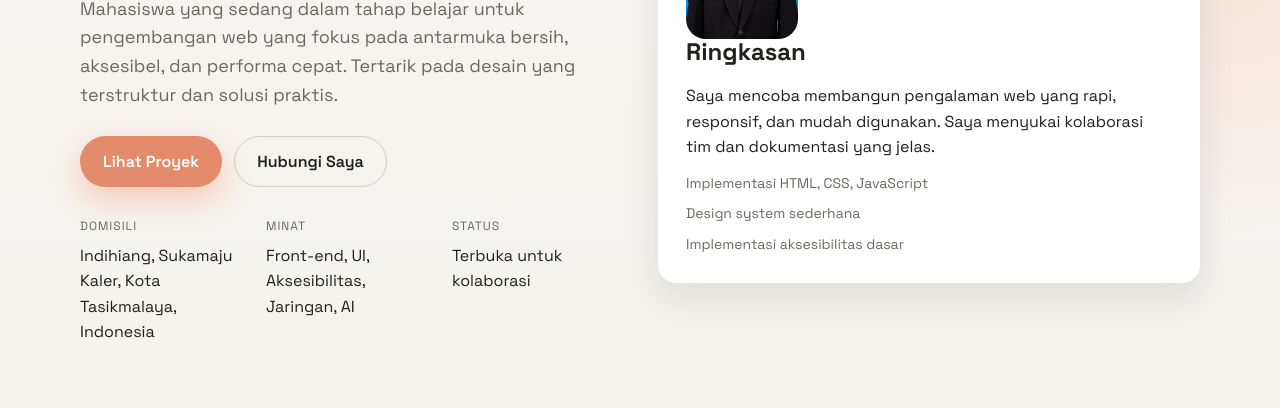
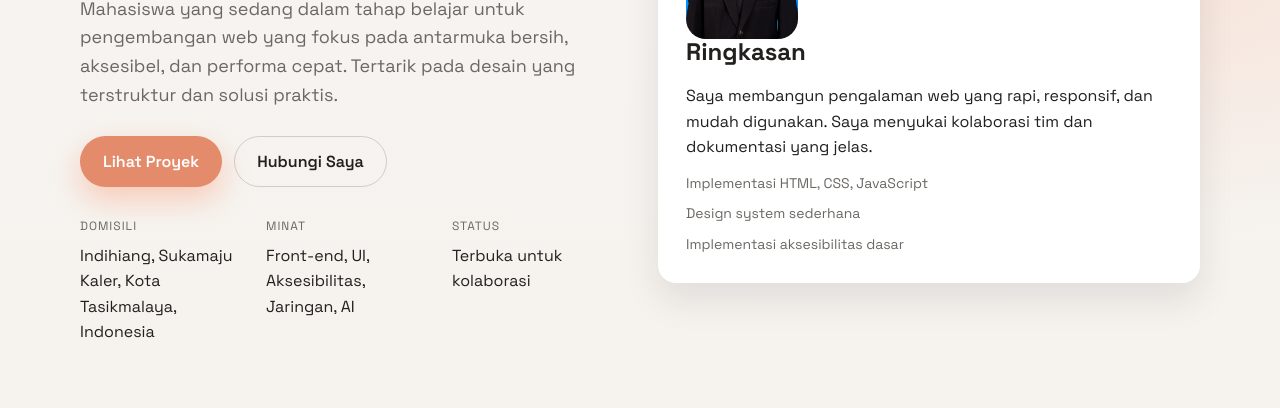
Before and after one commit to Dhammz/Portofolio-Syahiid-Idham-Al-Kholilly_120, a plain HTML site: page index.html in a window 1280 px wide. Shown: the part 392-800 px from the top of the page. Drawn offline with nearby package versions, Linux system fonts and the light colour scheme.

Commit message:
Fix phrasing in summary paragraph

```diff
--- a/index.html
+++ b/index.html
@@ -61,7 +61,7 @@
           <div class="card-body">
             <h2>Ringkasan</h2>
             <p>
-              Saya mencoba membangun pengalaman web yang rapi, responsif, dan mudah digunakan.
+              Saya membangun pengalaman web yang rapi, responsif, dan mudah digunakan.
               Saya menyukai kolaborasi tim dan dokumentasi yang jelas.
             </p>
             <ul class="meta">
```
